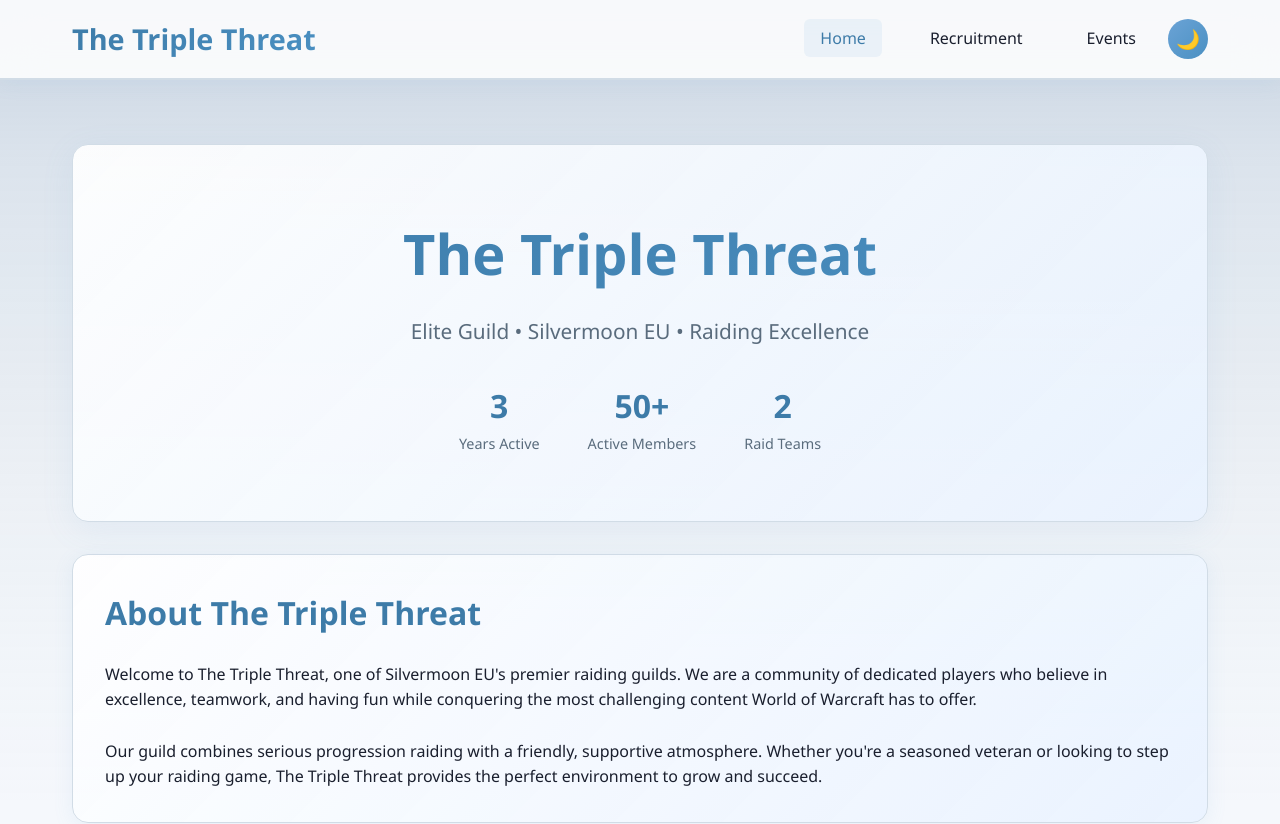
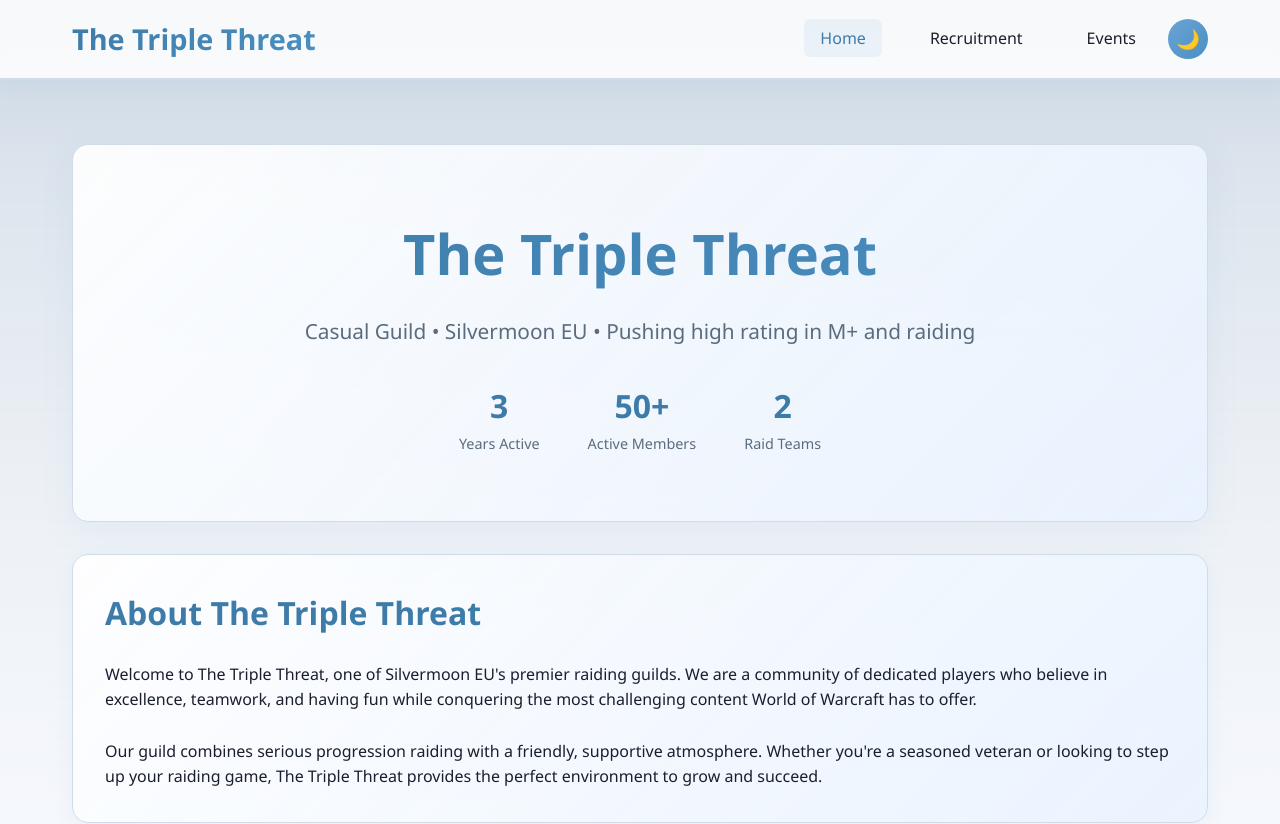
Before and after one commit to rzvme/TheTripleThreat, a website: page main.html in a window 1280 px wide. Shown: the top 824 px of the page. Drawn offline with Linux system fonts and the light colour scheme.

Commit message:
improvements

```diff
--- a/main.html
+++ b/main.html
@@ -476,7 +476,7 @@
         <div id="home" class="page active">
             <div class="hero">
                 <h1>The Triple Threat</h1>
-                <div class="subtitle">Elite Guild • Silvermoon EU • Raiding Excellence</div>
+                <div class="subtitle">Casual Guild • Silvermoon EU • Pushing high rating in M+ and raiding</div>
                 <div class="guild-info">
                     <div class="guild-stat">
                         <span class="number">3</span>
```
